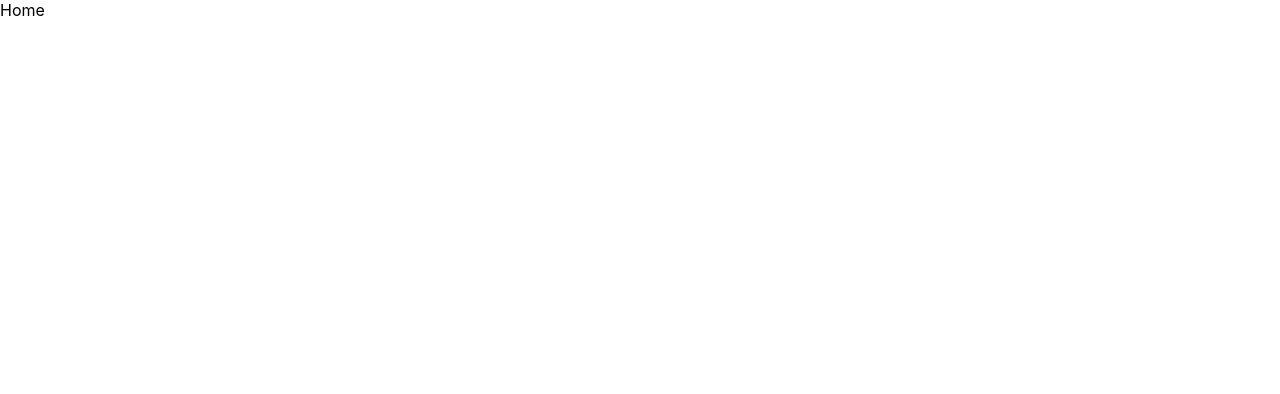
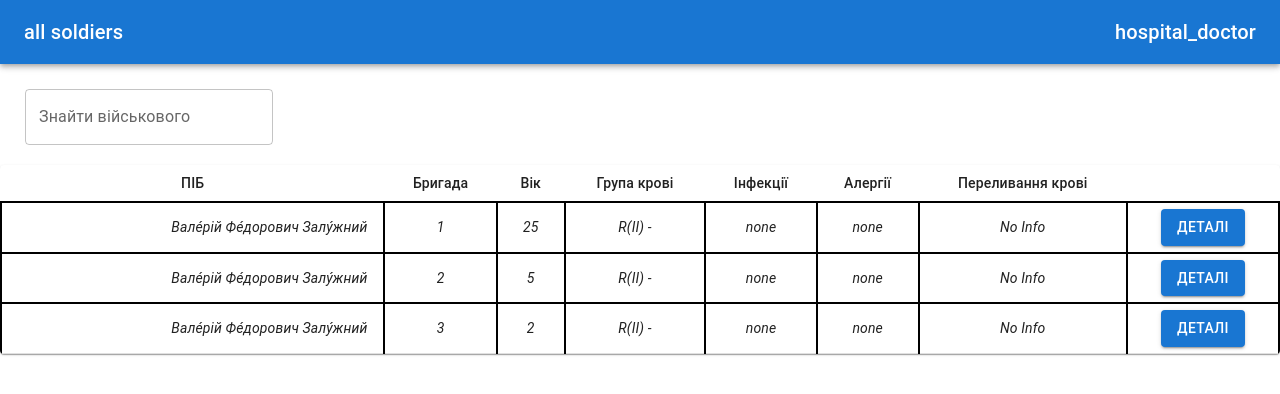
Before and after one commit to KatsuboDmytro/medical-system, a React (Create React App) app: page /soldiers in a window 1280 px wide. Before the commit this address led to /. Shown: the top 394 px of the page. Built offline with nearby package versions, Linux system fonts and the light colour scheme.

Commit message:
all soldiers

```diff
--- a/src/Router/Router.js
+++ b/src/Router/Router.js
@@ -1,7 +1,11 @@
 import React from "react";
 import { BrowserRouter, Navigate, Route, Routes } from "react-router-dom";
+
 import { Home } from "../Screens/Home";
 import { Login } from "../Screens/Login";
+import { AllSoldiers } from "../Screens/AllSoldiers";
+import { SoldierInfo } from "../Screens/SoldierInfo";
+
 import endpoints from "./endpoints";
 import PatientCard from "../component/patient_card/PatientCard";
 
@@ -11,6 +15,8 @@ const Router = () => {
       <Routes>
         <Route path={endpoints.main} element={<Home />} />
         <Route path={endpoints.login} element={<Login />} />
+        <Route path={endpoints.soldiers} element={<AllSoldiers />} />
+        <Route path={endpoints.soldiersInfo} element={<SoldierInfo />} />
         <Route path={endpoints.patientcard} element={<PatientCard />} />
         <Route path="*" element={<Navigate to={endpoints.main} />} />
       </Routes>
--- a/src/Router/endpoints.js
+++ b/src/Router/endpoints.js
@@ -2,6 +2,8 @@ const endpoints = {
   login: '/login',
   main: '/',
   patientcard: '/patientcard',
+  soldiers: '/soldiers',
+  soldiersInfo: '/soldiers/:id',
 };
 
 export default endpoints;
--- /dev/null
+++ b/src/Screens/AllSoldiers.jsx
@@ -0,0 +1,29 @@
+import React, { useState } from 'react'
+import { TextField, Button, Box } from '@mui/material';
+
+import { SoldiersTable } from '../component/SoldiersTable'
+import { Header } from '../component/Header';
+
+export const AllSoldiers = () => {
+    const [searchValue, setSearchValue] = useState('');
+
+    const handleInputChange = ({ target: { value } }) => {
+        setSearchValue(value);
+    };
+
+    return (
+        <>
+            <Header />
+            <Box>
+                <TextField
+                style={{margin: '25px 10px 20px 25px'}}
+                label="Знайти військового"
+                variant="outlined"
+                value={searchValue}
+                onChange={handleInputChange}
+                />
+            </Box>
+            <SoldiersTable />
+        </>
+    )
+}
--- /dev/null
+++ b/src/Screens/SoldierInfo.jsx
@@ -0,0 +1,7 @@
+import React from 'react'
+
+export const SoldierInfo = () => {
+  return (
+    <div>SoldierInfo</div>
+  )
+}
--- /dev/null
+++ b/src/component/Header.jsx
@@ -0,0 +1,18 @@
+import React from 'react'
+import { AppBar, Toolbar, Typography } from '@mui/material';
+
+export const Header = () => {
+  return (
+        <AppBar position="static">
+            <Toolbar>
+                <Typography variant="h6" component="div" sx={{ flexGrow: 1 }}>
+                all soldiers
+                </Typography>
+
+                <Typography variant="h6" component="div" sx={{ flexGrow: 1, textAlign: 'end' }}>
+                hospital_doctor
+                </Typography>
+            </Toolbar>
+        </AppBar>
+    )
+}
--- /dev/null
+++ b/src/component/SoldiersTable.jsx
@@ -0,0 +1,65 @@
+import * as React from 'react';
+import Table from '@mui/material/Table';
+import TableBody from '@mui/material/TableBody';
+import TableCell from '@mui/material/TableCell';
+import TableContainer from '@mui/material/TableContainer';
+import TableHead from '@mui/material/TableHead';
+import TableRow from '@mui/material/TableRow';
+import {Button} from '@mui/material';
+import Paper from '@mui/material/Paper';
+import { Link } from 'react-router-dom';
+
+function createData(id, name, age, bloodType, infections, alergions, battleRoster) {
+  return { id, name, age, bloodType, infections, alergions, battleRoster };
+}
+
+const rows = [
+  createData(1, 'Вале́рій Фе́дорович Залу́жний', 25, 'R(II) -', 'none', 'none', 'No Info', 'Alpha Team'),
+  createData(2, 'Вале́рій Фе́дорович Залу́жний', 5, 'R(II) -', 'none', 'none', 'No Info', 'Beta Team'),
+  createData(3, 'Вале́рій Фе́дорович Залу́жний', 2, 'R(II) -', 'none', 'none', 'No Info', 'Gamma Team'),
+];
+
+export const SoldiersTable = () => {
+  return (
+    <TableContainer component={Paper}>
+      <Table sx={{ minWidth: 650 }} size="small" aria-label="a dense table">
+        <TableHead>
+          <TableRow>
+            <TableCell align="center">ПІБ</TableCell>
+            <TableCell align="center">Бригада</TableCell>
+            <TableCell align="center">Вік</TableCell>
+            <TableCell align="center">Група крові</TableCell>
+            <TableCell align="center">Інфекції</TableCell>
+            <TableCell align="center">Алергії</TableCell>
+            <TableCell align="center">Переливання крові</TableCell>
+          </TableRow>
+        </TableHead>
+        <TableBody>
+          {
+            rows.map((row) => (
+              <TableRow>
+                <TableCell align="center">{row.name}</TableCell>
+                <TableCell align="center">{row.id}</TableCell>
+                <TableCell align="center">{row.age}</TableCell>
+                <TableCell align="center">{row.bloodType}</TableCell>
+                <TableCell align="center">{row.infections}</TableCell>
+                <TableCell align="center">{row.alergions}</TableCell>
+                <TableCell align="center">{row.battleRoster}</TableCell>
+                <TableCell align="center">
+                  <Link to={`/soldiers/:${row.id}`}>
+                    <Button
+                    type="submit"
+                    variant="contained"
+                    color="primary">
+                    Деталі
+                    </Button>
+                  </Link>
+                </TableCell>
+              </TableRow>
+            ))
+          }
+        </TableBody>
+      </Table>
+    </TableContainer>
+  );
+}
--- a/src/store/config.js
+++ b/src/store/config.js
@@ -2,10 +2,12 @@ import { configureStore } from "@reduxjs/toolkit";
 import { combineReducers } from "redux";
 import apiSlice from "./api";
 import authSlice from "./auth/authSlice";
+import soldiersSlice from "./soldiers/soldiersSlice";
 
 const reducer = combineReducers({
   [apiSlice.reducerPath]: apiSlice.reducer,
   [authSlice.name]: authSlice.reducer,
+  [soldiersSlice.name]: soldiersSlice.reducer,
 });
 
 const store = configureStore({
--- /dev/null
+++ b/src/store/soldiers/soldiersSlice.js
@@ -0,0 +1,12 @@
+import { createSlice } from "@reduxjs/toolkit";
+
+const soldiersSlice = createSlice({
+    name: "soldiers",
+    initialState: {
+        soldiers: [],
+    },
+    reducers: {
+
+    }
+});
+export default soldiersSlice;
```
